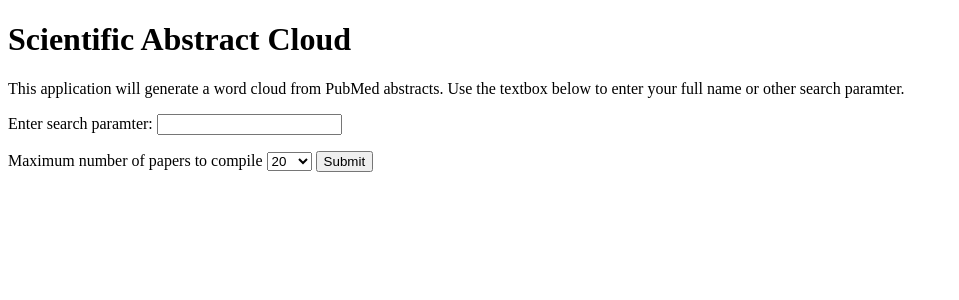
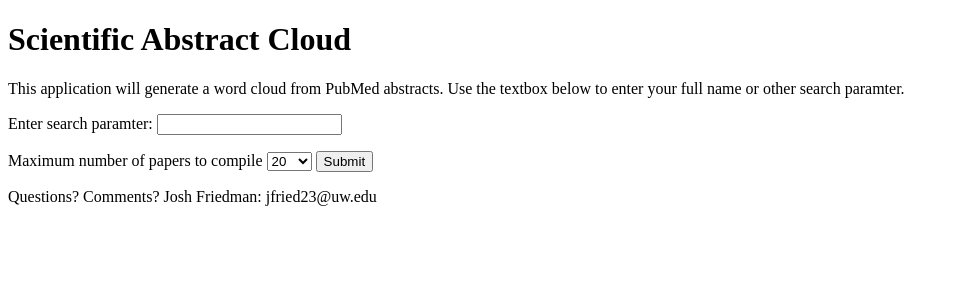
Before and after one commit to jfried23/SciWordCloud, a Flask app: page /index in a window 1280 px wide. Shown: the top 300 px of the page, without its empty margins (0-959 px from the left). Run offline with Flask 2, Linux system fonts and the light colour scheme.

Commit message:
comments line added

```diff
--- a/templates/index.html
+++ b/templates/index.html
@@ -24,5 +24,6 @@
      </p>
 
     </form>
+    <p>Questions? Comments? Josh Friedman: jfried23@uw.edu</p>
 
 </BODY>
```
